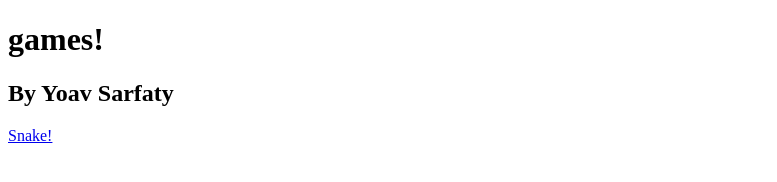
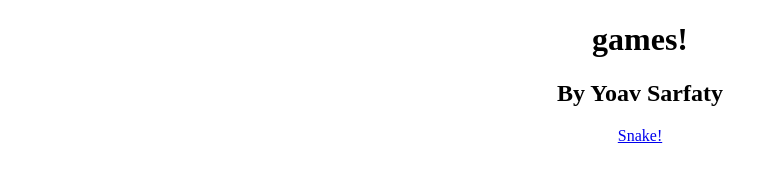
Before and after one commit to YoavSarfaty/YoavGames, a plain HTML site: page index.html in a window 1280 px wide. Shown: the whole page, without its empty margins (0-777 px from the left). Drawn offline with Linux system fonts and the light colour scheme; the site is published under a folder, as on GitHub Pages, so addresses that start at the root find nothing.

Commit message:
fix links

```diff
--- a/index.html
+++ b/index.html
@@ -2,11 +2,11 @@
 
 <head>
   <title>YoavGames</title>
-  <link rel="stylesheet" href="/main.css">
+  <link rel="stylesheet" href="main.css">
 </head>
 
 <body>
   <h1>games!</h1>
   <h2>By Yoav Sarfaty</h2>
-  <a href="/snake/index.html">Snake!</a>
+  <a href="snake/index.html">Snake!</a>
 </body>
```
